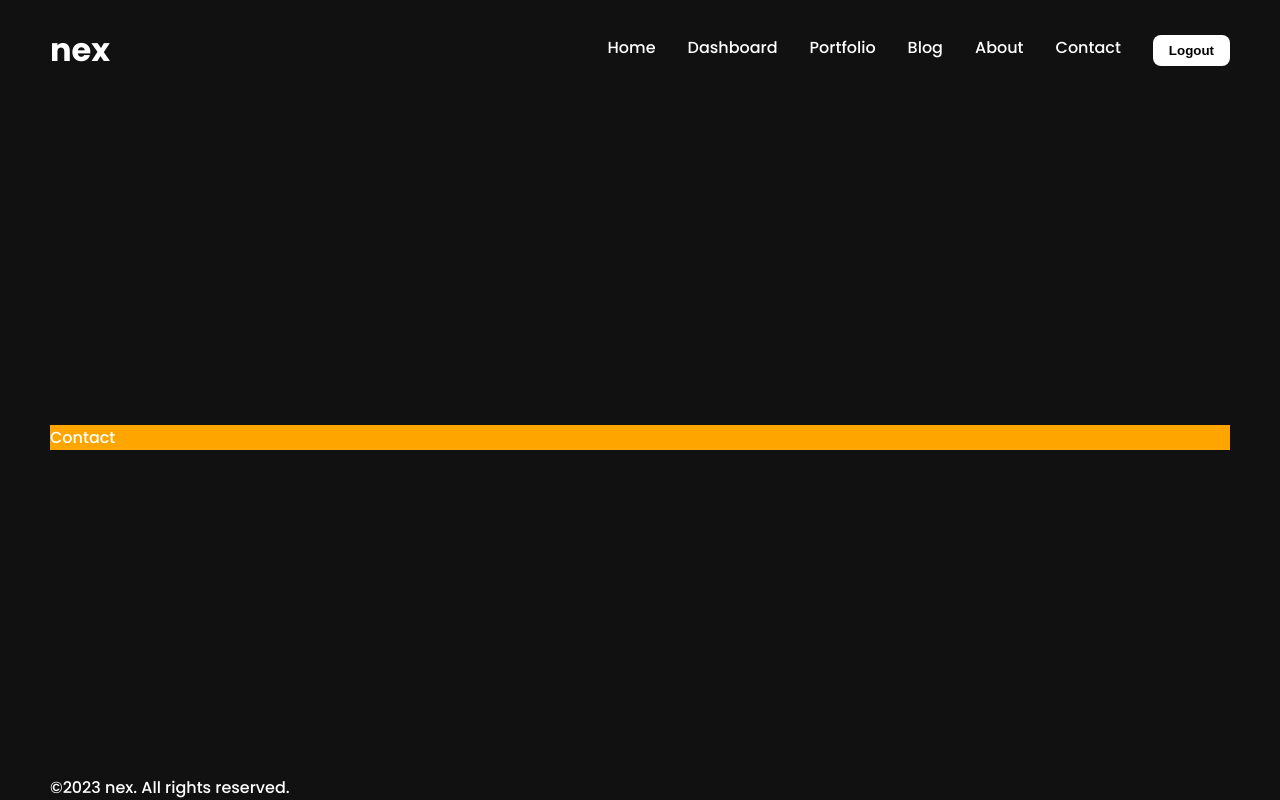
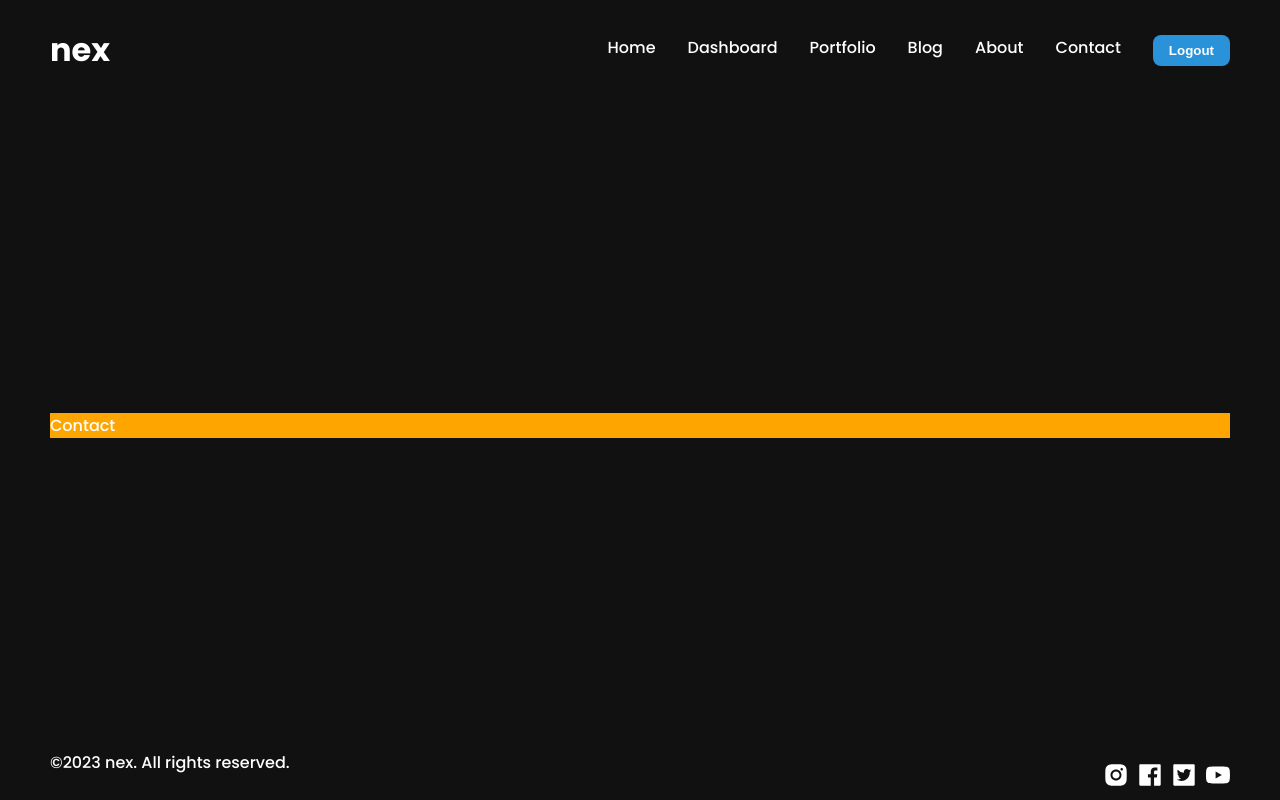
Before and after one commit to jeandre-visser/nex, a Next.js app: page /contact in a window 1280 px wide. Built offline with nearby package versions, Linux system fonts and the light colour scheme.

Commit message:
Update footer with content

```diff
--- a/package.json
+++ b/package.json
@@ -9,6 +9,7 @@
     "lint": "next lint"
   },
   "dependencies": {
+    "@ant-design/icons": "^5.1.4",
     "eslint": "8.43.0",
     "eslint-config-next": "13.4.7",
     "next": "13.4.7",
--- a/src/components/footer/footer.jsx
+++ b/src/components/footer/footer.jsx
@@ -1,6 +1,13 @@
 'use client';
 
-import { useState, useEffect } from "react";
+import { useState, useEffect } from 'react';
+import styles from './footer.module.scss';
+import {
+  InstagramFilled,
+  FacebookFilled,
+  TwitterSquareFilled,
+  YoutubeFilled,
+} from '@ant-design/icons';
 
 const Footer = () => {
   const [currentYear, setCurrentYear] = useState(new Date().getFullYear());
@@ -22,8 +29,16 @@ const Footer = () => {
     };
   }, []);
   return (
-    <div>©{currentYear} nex. All rights reserved.</div>
-  )
-}
+    <div className={styles.container}>
+      ©{currentYear} nex. All rights reserved.
+      <div className={styles.icon_container}>
+        <InstagramFilled />
+        <FacebookFilled />
+        <TwitterSquareFilled />
+        <YoutubeFilled />
+      </div>
+    </div>
+  );
+};
 
-export default Footer
+export default Footer;
--- /dev/null
+++ b/src/components/footer/footer.module.scss
@@ -0,0 +1,17 @@
+.container {
+  height: 50px;
+  display: flex;
+  justify-content: space-between;
+  flex-direction: row;
+}
+
+.icon_container {
+  display: flex;
+  flex-direction: row;
+  gap: 10px;
+
+  svg {
+    color: #fff;
+    font-size: 1.5rem;
+  }
+}
--- a/src/components/navbar/navbar.module.scss
+++ b/src/components/navbar/navbar.module.scss
@@ -20,8 +20,8 @@
     padding: 0.5rem 1rem;
     border-radius: 0.5rem;
     border: none;
-    background-color: #fff;
-    color: #000;
+    background-color: #2a92d8;
+    color: #fff;
     font-weight: 700;
     cursor: pointer;
   }
```
Also changed, not shown: 1 other file (tests, documents, lock files or other folders).
